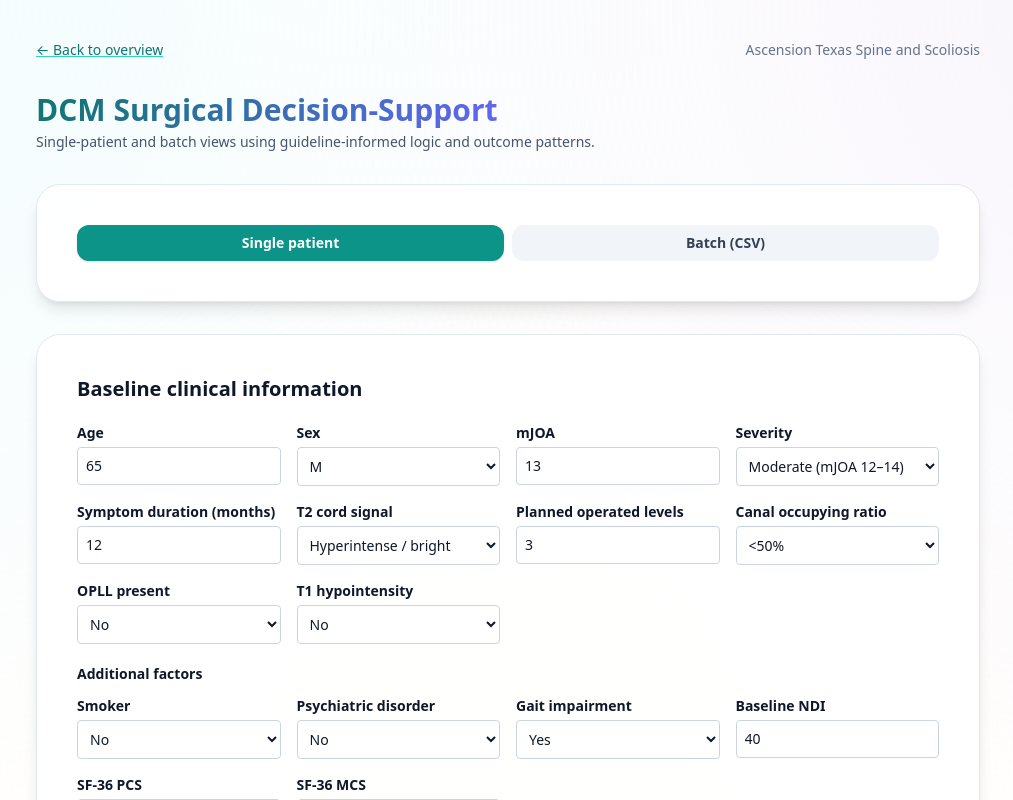
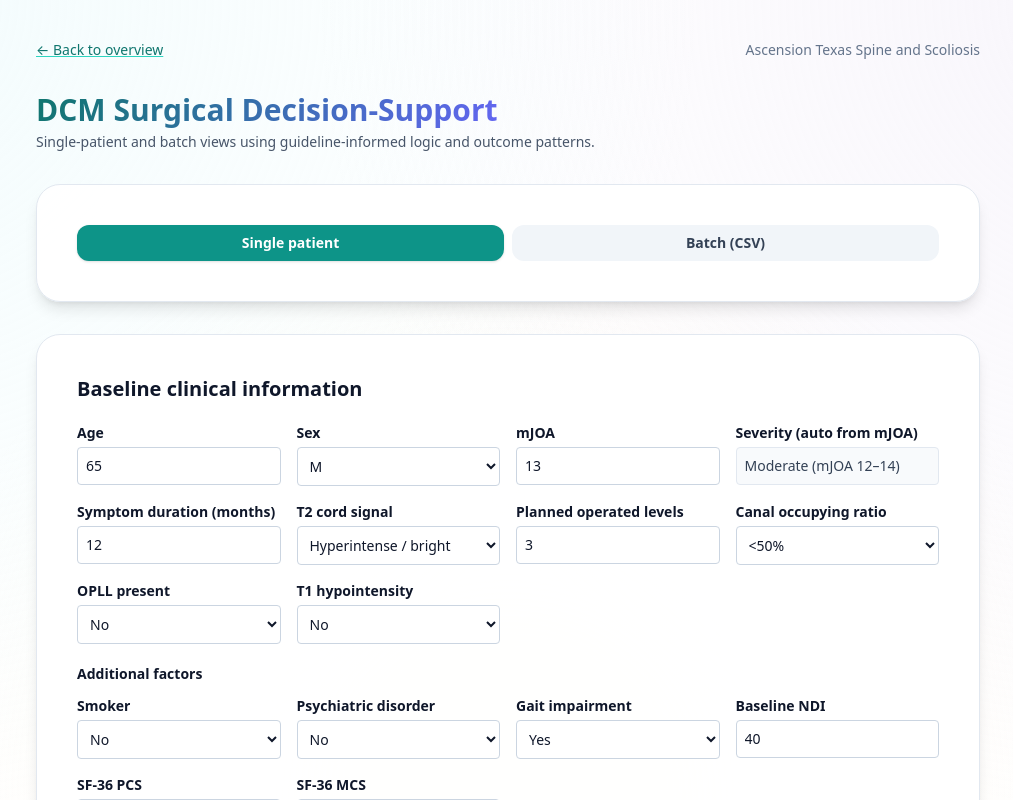
Before and after one commit to devender0609/dcm, a Next.js app: page /prototype in a window 1280 px wide. Shown: the top 800 px of the page, without its empty margins (132-1145 px from the left). Built offline with nearby package versions, Linux system fonts and the light colour scheme.

Commit message:
Initial commit

```diff
--- a/app/prototype/page.tsx
+++ b/app/prototype/page.tsx
@@ -13,7 +13,7 @@ type Tab = "single" | "batch";
 interface PatientInputs {
   age: number;
   sex: Sex;
-  severity: Severity;
+  severity: Severity; // derived from mJOA
   mjoa: number;
   durationMonths: number;
   t2Signal: "none" | "bright" | "multilevel";
@@ -40,6 +40,13 @@ interface BatchSummary {
   anterior: number;
   posterior: number;
   circumferential: number;
+}
+
+// Map mJOA -> AO Spine / WFNS severity band
+function deriveSeverityFromMJOA(mjoa: number): Severity {
+  if (mjoa >= 15) return "mild";
+  if (mjoa >= 12) return "moderate";
+  return "severe";
 }
 
 /**
@@ -185,8 +192,8 @@ export default function Prototype() {
   // Single-patient state
   const [age, setAge] = useState("65");
   const [sex, setSex] = useState<Sex>("M");
-  const [severity, setSeverity] = useState<Severity>("moderate");
   const [mjoa, setMjoa] = useState("13");
+  const [severity, setSeverity] = useState<Severity>("moderate"); // auto-set from mJOA
   const [duration, setDuration] = useState("12");
   const [t2Signal, setT2Signal] = useState<"none" | "bright" | "multilevel">(
     "bright"
@@ -228,11 +235,15 @@ export default function Prototype() {
   ];
 
   const runSingleRecommendation = () => {
+    const mNum = Number(mjoa) || 18;
+    const derivedSeverity = deriveSeverityFromMJOA(mNum);
+    setSeverity(derivedSeverity);
+
     const inputs: PatientInputs = {
       age: Number(age) || 65,
       sex,
-      severity,
-      mjoa: Number(mjoa) || 18,
+      severity: derivedSeverity,
+      mjoa: mNum,
       durationMonths: Number(duration) || 0,
       t2Signal,
       levels: Number(levels) || 1,
@@ -300,7 +311,6 @@ export default function Prototype() {
 
     const ageIdx = idx("age");
     const sexIdx = idx("sex");
-    const sevIdx = idx("severity");
     const mjoaIdx = idx("mjoa");
     const durIdx = idx("duration_months");
     const levelsIdx = idx("levels");
@@ -310,12 +320,12 @@ export default function Prototype() {
     const smokerIdx = idx("smoker");
 
     if (
-      [ageIdx, sexIdx, sevIdx, mjoaIdx, durIdx, levelsIdx, canalIdx, t2Idx].some(
+      [ageIdx, sexIdx, mjoaIdx, durIdx, levelsIdx, canalIdx, t2Idx].some(
         (i) => i === -1
       )
     ) {
       setBatchError(
-        "Required columns: age, sex, severity, mjoa, duration_months, levels, canal_ratio, t2_signal (plus optional: opll, smoker)."
+        "Required columns: age, sex, mjoa, duration_months, levels, canal_ratio, t2_signal (optional: opll, smoker)."
       );
       return;
     }
@@ -334,19 +344,23 @@ export default function Prototype() {
       const row = rows[r];
       if (!row.length || row.every((c) => c === "")) continue;
 
+      const mNum = Number(row[mjoaIdx]) || 18;
+      const derivedSeverity = deriveSeverityFromMJOA(mNum);
+
       const inputs: PatientInputs = {
         age: Number(row[ageIdx]) || 65,
         sex: (row[sexIdx] as Sex) || "M",
-        severity: (row[sevIdx] as Severity) || "moderate",
-        mjoa: Number(row[mjoaIdx]) || 18,
+        severity: derivedSeverity, // ignore any CSV severity and enforce consistency
+        mjoa: mNum,
         durationMonths: Number(row[durIdx]) || 0,
         t2Signal: (row[t2Idx] as "none" | "bright" | "multilevel") || "bright",
         levels: Number(row[levelsIdx]) || 1,
         canalRatio:
           (row[canalIdx] as "<50%" | "50–60%" | ">60%") || "<50%",
         opll:
-          (row[opllIdx] as YesNo) &&
-          (row[opllIdx] as YesNo).toLowerCase() === "yes"
+          opllIdx !== -1 &&
+          row[opllIdx] &&
+          row[opllIdx].toLowerCase() === "yes"
             ? "yes"
             : "no",
         t1Hypo: "no",
@@ -396,6 +410,15 @@ export default function Prototype() {
       : uncertaintyLevel === "moderate"
       ? "bg-amber-50 text-amber-700 border-amber-200"
       : "bg-rose-50 text-rose-700 border-rose-200";
+
+  const isNonOp = surgeryLabel.startsWith("Non-operative trial reasonable");
+
+  const severityDisplay =
+    severity === "mild"
+      ? "Mild (mJOA 15–17)"
+      : severity === "moderate"
+      ? "Moderate (mJOA 12–14)"
+      : "Severe (mJOA ≤11)";
 
   return (
     <main className="px-6 md:px-10 pt-8 md:pt-10 pb-20 max-w-5xl mx-auto space-y-8">
@@ -456,7 +479,7 @@ export default function Prototype() {
             </h2>
 
             <div className="grid grid-cols-1 md:grid-cols-4 gap-4 text-sm">
-              {/* age / sex / mJOA / severity */}
+              {/* age / sex / mJOA / severity (auto) */}
               <div>
                 <label className="block font-semibold mb-1 text-sm">Age</label>
                 <input
@@ -489,17 +512,11 @@ export default function Prototype() {
 
               <div>
                 <label className="block font-semibold mb-1 text-sm">
-                  Severity
+                  Severity (auto from mJOA)
                 </label>
-                <select
-                  value={severity}
-                  onChange={(e) => setSeverity(e.target.value as Severity)}
-                  className="w-full p-2 rounded border border-slate-300 bg-white"
-                >
-                  <option value="mild">Mild (mJOA 15–17)</option>
-                  <option value="moderate">Moderate (mJOA 12–14)</option>
-                  <option value="severe">Severe (mJOA ≤11)</option>
-                </select>
+                <div className="w-full p-2 rounded border border-slate-200 bg-slate-50 text-slate-700 text-xs md:text-sm">
+                  {severityDisplay}
+                </div>
               </div>
 
               {/* symptom duration / T2 / levels / canal ratio */}
@@ -769,7 +786,7 @@ export default function Prototype() {
               <h2 className="text-lg md:text-xl font-semibold">
                 2. If surgery is offered, which approach?
               </h2>
-              {hasRun && approachResult && uncertaintyLevel && (
+              {hasRun && approachResult && uncertaintyLevel && !isNonOp && (
                 <span
                   className={`inline-flex items-center px-3 py-1 rounded-full border text-xs font-semibold ${uncertaintyClass}`}
                 >
@@ -784,6 +801,36 @@ export default function Prototype() {
                 probabilities of achieving mJOA MCID with each approach will
                 appear here.
               </p>
+            ) : isNonOp ? (
+              // Hybrid behaviour for non-operative cases
+              <div className="rounded-2xl border border-slate-200 bg-slate-50 p-4 text-sm text-slate-700">
+                <p className="font-semibold mb-1">
+                  Non-operative trial recommended at this time.
+                </p>
+                <p className="mb-1">
+                  Surgery is not being recommended as the primary strategy for
+                  this profile, assuming the patient can be followed closely and
+                  risk factors remain stable.
+                </p>
+                {bestApproach && (
+                  <p>
+                    If the patient later requires surgery (progression of signs
+                    or symptoms), the current model would favor{" "}
+                    <span className="font-semibold">
+                      {bestApproach.charAt(0).toUpperCase() +
+                        bestApproach.slice(1)}
+                    </span>{" "}
+                    over the other options based on estimated probability of
+                    achieving clinically meaningful mJOA improvement.
+                  </p>
+                )}
+                <p className="mt-2 text-xs text-slate-500">
+                  Approach preferences are based on the same prognostic
+                  features (severity, duration, canal compromise, OPLL, MRI
+                  signal, age, smoking) but are presented here only as a
+                  contingency plan if surgery is pursued in the future.
+                </p>
+              </div>
             ) : (
               <>
                 <div className="grid grid-cols-1 md:grid-cols-3 gap-4 text-sm">
@@ -900,8 +947,7 @@ export default function Prototype() {
           <p className="text-xs text-slate-600">
             Required columns (header row):{" "}
             <code className="bg-slate-100 px-2 py-1 rounded">
-              age, sex, severity, mjoa, duration_months, levels, canal_ratio,
-              t2_signal
+              age, sex, mjoa, duration_months, levels, canal_ratio, t2_signal
             </code>{" "}
             Optional:{" "}
             <code className="bg-slate-100 px-2 py-1 rounded">opll, smoker</code>
@@ -912,9 +958,9 @@ export default function Prototype() {
             value={batchCsv}
             onChange={(e) => setBatchCsv(e.target.value)}
             className="w-full p-3 rounded-xl border border-slate-300 bg-white text-xs font-mono"
-            placeholder={`age,sex,severity,mjoa,duration_months,levels,canal_ratio,t2_signal,opll,smoker
-65,M,moderate,13,12,3,<50%,bright,no,no
-78,M,severe,8,24,4,>60%,multilevel,yes,yes`}
+            placeholder={`age,sex,mjoa,duration_months,levels,canal_ratio,t2_signal,opll,smoker
+65,M,13,12,3,<50%,bright,no,no
+78,M,8,24,4,>60%,multilevel,yes,yes`}
           />
 
           {batchError && (
```
